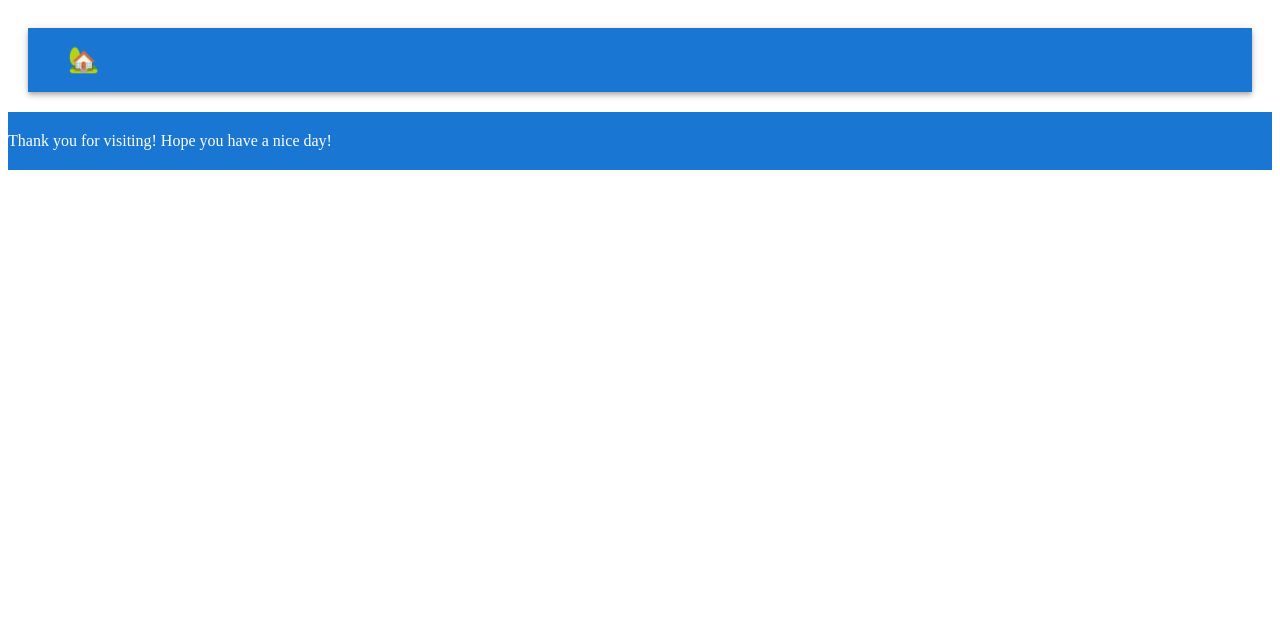
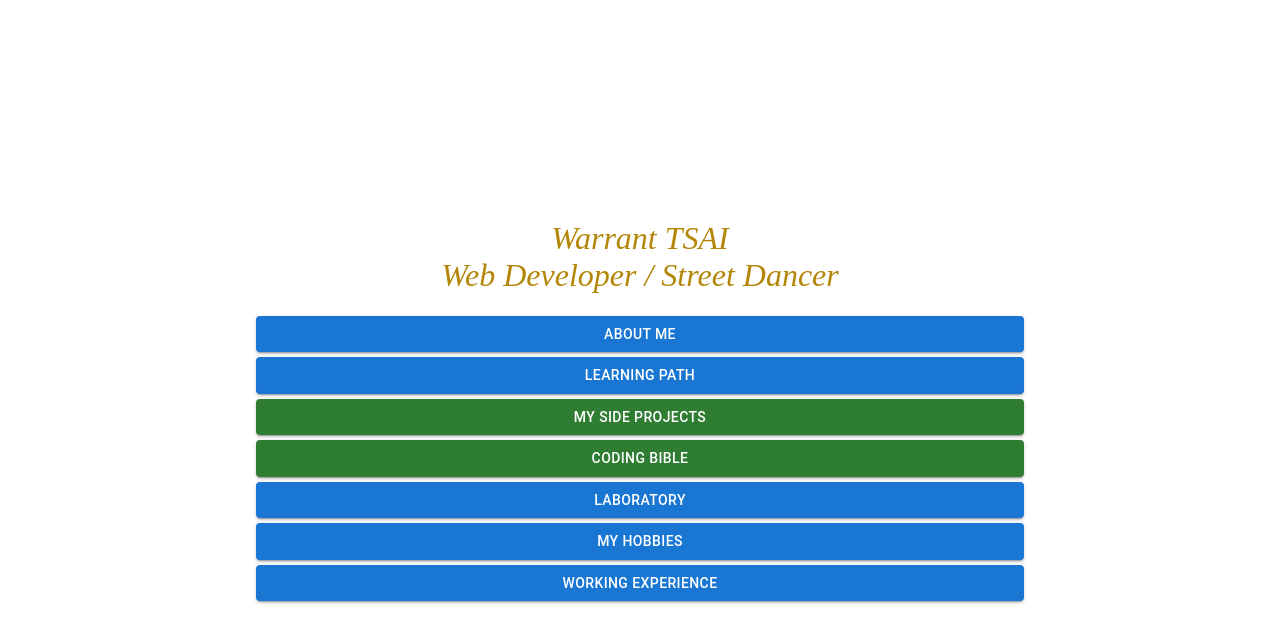
Before and after one commit to warranttsai/hey-i-am-warrant, a Next.js app: page /layout in a window 1280 px wide. Shown: the top 642 px of the page. Built offline with nearby package versions, Linux system fonts and the light colour scheme.

Commit message:
update: adjust _app.js layout

```diff
--- a/components/contact-with-me/comment-section/CommentSection.jsx
+++ b/components/contact-with-me/comment-section/CommentSection.jsx
@@ -20,8 +20,8 @@ export default function CommentSection() {
   const [submitingNewComment, setSubmitingNewComment] = useState(false);
   const [refreshComments, setRefreshComments] = useState(false);
   const [onShowBallon, setOnShowBallon] = useState(false);
-  const [ballonMessage, setBallonMessage] = useState("404 Not Found!");
-  const [ballonColour, setBacllonColour] = useState("red");
+  // const [ballonMessage, setBallonMessage] = useState("404 Not Found!");
+  // const [ballonColour, setBacllonColour] = useState("red");
 
   const handleSubmitComment = () => {
     if (inputComment) {
--- /dev/null
+++ b/pages/_app.js
@@ -0,0 +1,150 @@
+// modules
+import Head from "next/head";
+import { useRouter } from "next/router";
+import { Button } from "@mui/material";
+// css
+import "../styles/global.css";
+// styled component
+import { VerticalButtons } from "../components/styled-component/Button";
+
+export default function App() {
+  const router = useRouter();
+  const handleClick = (e, url) => {
+    e.preventDefault();
+    router.push(url);
+  };
+
+  return (
+    <>
+      <Head>
+        <title>Hey I Am Warrant Tsai</title>
+        <link rel="icon" href="/favicon.ico" />
+      </Head>
+      <main
+        className="d-flex flex-column justify-content-center align-items-center w-100 h-100"
+        style={{
+          paddingInline: "20vw",
+          minHeight: "100vh",
+        }}
+      >
+        <h1
+          id="home-title"
+          style={{
+            color: "#b48608",
+            fontFamily: `"Droid serif", serif`,
+            fontSize: "2rem",
+            fontWeight: 400,
+            fontStyle: "italic",
+            textAlign: "center",
+          }}
+        >
+          Warrant TSAI <br />
+          Web Developer / Street Dancer
+        </h1>
+        <VerticalButtons className="d-flex flex-column justify-content-center align-items-center">
+          <Button
+            variant="contained"
+            id="about-me-app-button"
+            className="w-100"
+            sx={{
+              ":hover": {
+                bgcolor: "#D7F72A",
+                color: "black",
+              },
+            }}
+            onClick={(e) => handleClick(e, "aboutme")}
+          >
+            About Me
+          </Button>
+          <Button
+            variant="contained"
+            id="learning-path-app-button"
+            className="w-100"
+            sx={{
+              ":hover": {
+                bgcolor: "#D7F72A",
+                color: "black",
+              },
+            }}
+            onClick={(e) => handleClick(e, "learningpath")}
+          >
+            Learning Path
+          </Button>
+          <Button
+            variant="contained"
+            color="success"
+            id="my-side-project-app-button"
+            className="w-100"
+            sx={{
+              ":hover": {
+                bgcolor: "#D7F72A",
+                color: "black",
+              },
+            }}
+            onClick={(e) => handleClick(e, "mysideprojects")}
+          >
+            My Side Projects
+          </Button>
+          <Button
+            variant="contained"
+            color="success"
+            id="coding-bible-app-button"
+            className="w-100"
+            sx={{
+              ":hover": {
+                bgcolor: "#D7F72A",
+                color: "black",
+              },
+            }}
+            onClick={(e) => handleClick(e, "mycodingbible")}
+          >
+            Coding Bible
+          </Button>
+          <Button
+            variant="contained"
+            id="laboratory-app-button"
+            className="w-100"
+            sx={{
+              ":hover": {
+                bgcolor: "#D7F72A",
+                color: "black",
+              },
+            }}
+            onClick={(e) => handleClick(e, "lab")}
+          >
+            Laboratory
+          </Button>
+
+          <Button
+            variant="contained"
+            id="my-hobbies-app-button"
+            className="w-100"
+            sx={{
+              ":hover": {
+                bgcolor: "#D7F72A",
+                color: "black",
+              },
+            }}
+            onClick={(e) => handleClick(e, "myhobbies")}
+          >
+            My Hobbies
+          </Button>
+          <Button
+            variant="contained"
+            data-testid="working-experience-app-button"
+            className="w-100"
+            sx={{
+              ":hover": {
+                bgcolor: "#D7F72A",
+                color: "black",
+              },
+            }}
+            onClick={(e) => handleClick(e, "workingexperience")}
+          >
+            Working Experience
+          </Button>
+        </VerticalButtons>
+      </main>
+    </>
+  );
+}
--- a/pages/layout.jsx
+++ b/pages/layout.jsx
@@ -4,13 +4,18 @@ import Footer from "../components/Footer";
 // styled-components
 import { HeaderContainer } from "../components/styled-component/Container";
 
+// style={{ marginBlock: 10, paddingInline: "10vw" }}
 export default function Layout({ children }) {
   return (
-    <div className="w-100 h-100">
+    <div style={{ minHeight: "90vh" }}>
       <HeaderContainer id="header-container">
         <Header />
       </HeaderContainer>
-      <main>{children}</main>
+      <main
+        style={{ minHeight: "100vh", marginBlock: 10, paddingInline: "10vw" }}
+      >
+        {children}
+      </main>
       <Footer />
     </div>
   );
```
Also changed, not shown: pages/aboutme.js (+4 -3 lines), pages/index.js (deleted, +0 -138 lines).
